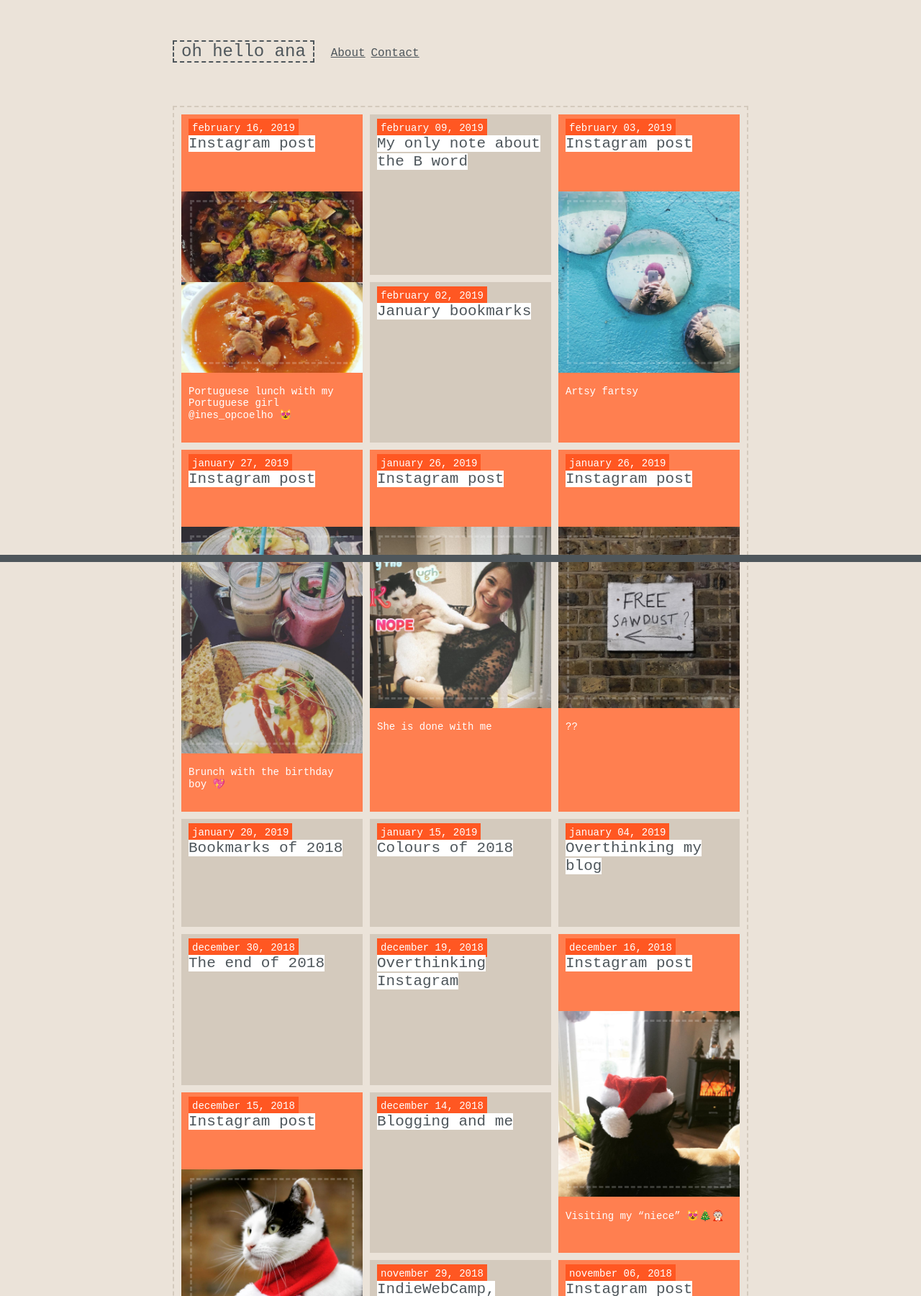
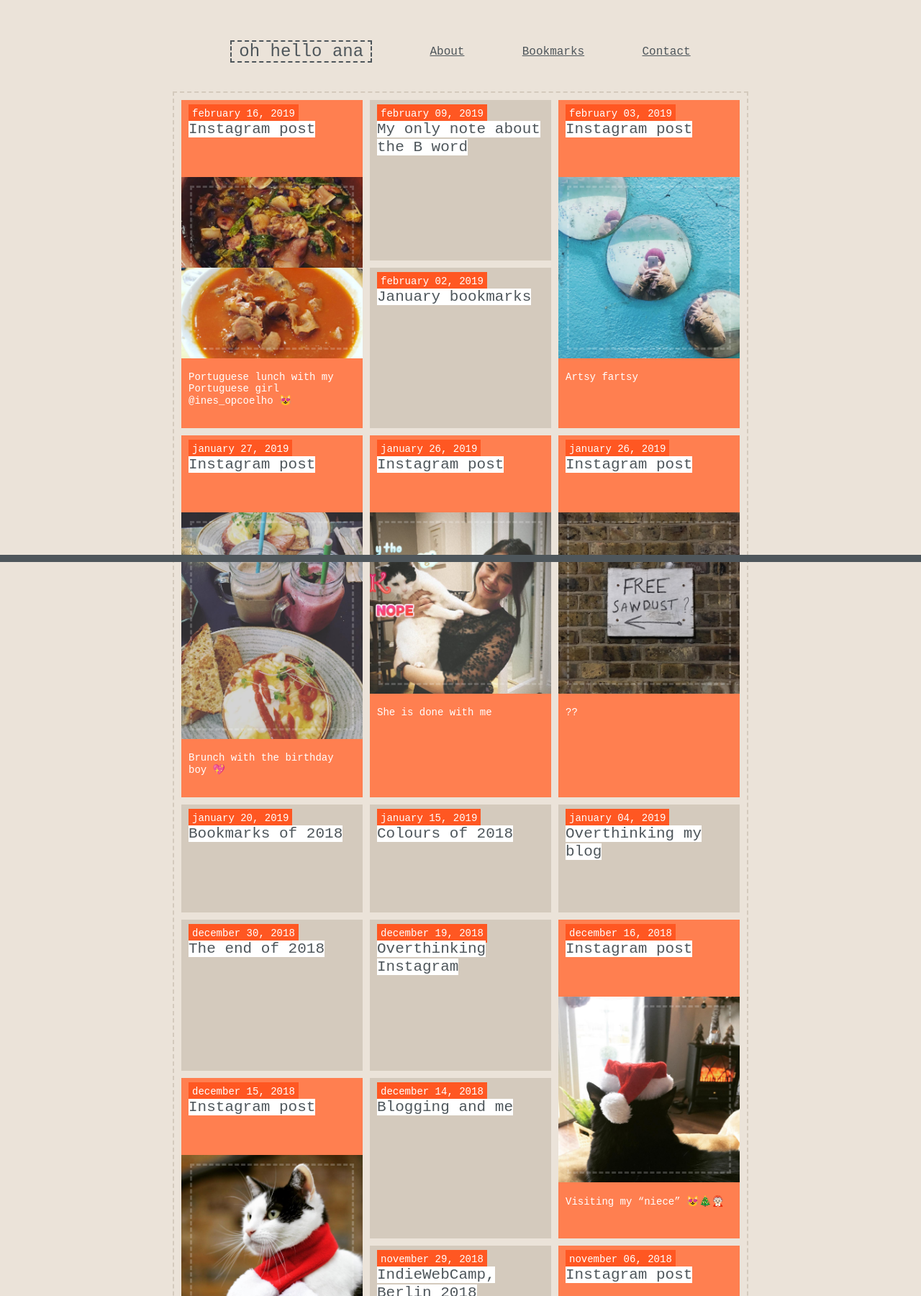
Before and after one commit to ohhelloana/ohhelloana, a Jekyll site: the page built from index.md, in a window 1280 px wide, cut to the strip 119-1920 px from the top of the page. Shown: the whole strip at 72% size. Built offline with Jekyll 4.4.1, drawn with Linux system fonts in a browser that asks for light colours.

Commit message:
Update navigation to include link to bookmarks; Turns out i think my webmentions work!

```diff
--- a/_includes/header.html
+++ b/_includes/header.html
@@ -8,6 +8,9 @@
         <a href="{{site.url}}/about" title="About Ana">About</a>
       </li>
       <li>
+        <a href="{{site.url}}/bookmarks" title="Bookmarks">Bookmarks</a>
+      </li>
+      <li>
         <a href="{{site.url}}/contact" title="Contact Ana">Contact</a>
       </li>
     </ul>
--- a/_sass/_header.scss
+++ b/_sass/_header.scss
@@ -5,18 +5,19 @@
 
   ul {
     list-style: none;
+    display: flex;
+    align-items: center;
+    justify-content: space-evenly;
+    flex-flow: row wrap;
 
     & li {
-      display: inline-block;
       font-size: rems(16px);
-      margin: 0 0 rems(20px) 0;
     }
 
     .site-header {
       font-size: rems(24px);
       border: 2px dashed $secondary;
       padding: 0 10px;
-      margin-right: 15px;
 
       a {
         color: $secondary;
@@ -30,3 +31,17 @@
     }
   }
 }
+
+@media all and (max-width: 600px) {
+  .menu-container ul {
+    flex-flow: column wrap;
+
+    & li {
+      margin: 10px 0;
+    }
+
+    &:first-of-type {
+      margin: 0 0 10px 0;
+    }
+  }
+}
```
